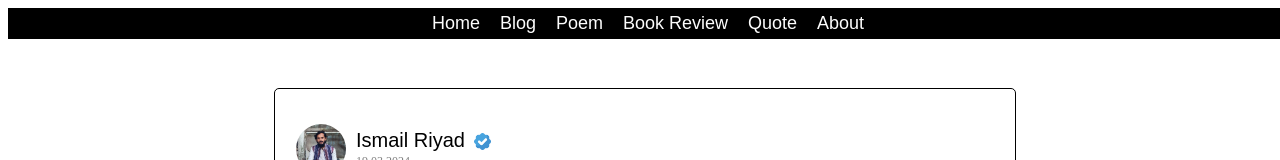
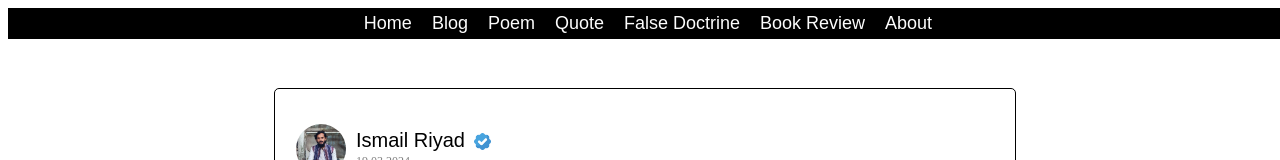
Before and after one commit to riyaddairy/riyad, a plain HTML site: page index.html in a window 1280 px wide. Shown: the top 160 px of the page. Drawn offline with Linux system fonts and the light colour scheme; a web font is replaced by a local one.

Commit message:
Update index.html

```diff
--- a/index.html
+++ b/index.html
@@ -28,8 +28,9 @@
         <a href="home.html"  id="home">Home</a>
         <a href="index.html"  id="blog">Blog</a>
         <a href="poem.html"  id="poem">Poem</a>
-        <a href="bookReview.html" id="publication">Book Review</a>
-        <a href="quote.html" id="publication">Quote</a>
+        <a href="quote.html" id="quote">Quote</a>
+         <a href="falseDoctrine.html" id="falsedoctrine">False Doctrine</a>
+         <a href="bookReview.html" id="publication">Book Review</a>
         <a href="about.html" target="_blank" id="about">About</a>
     </nav>
 
```
